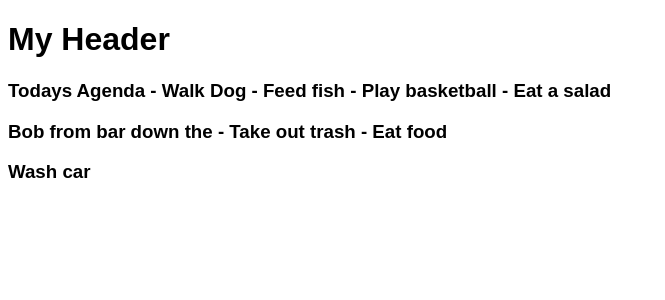
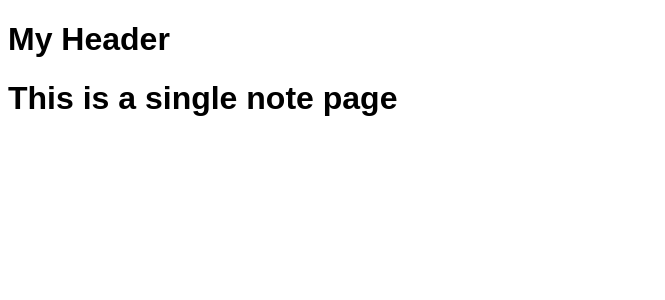
Before and after one commit to thearuniyer/notes-app, a React (Vite) app: page /note/1 in a window 1280 px wide. Shown: the top 300 px of the page, without its empty margins (0-665 px from the left). Built offline with nearby package versions, Linux system fonts and the light colour scheme.

Commit message:
Changed react-router-dom to v5

```diff
--- a/package.json
+++ b/package.json
@@ -10,7 +10,8 @@
   },
   "dependencies": {
     "react": "^18.2.0",
-    "react-dom": "^18.2.0"
+    "react-dom": "^18.2.0",
+    "react-router-dom": "^5.2.0"
   },
   "devDependencies": {
     "@types/react": "^18.0.27",
--- a/src/App.jsx
+++ b/src/App.jsx
@@ -1,14 +1,22 @@
-import './App.css'
-import Header from './components/Header'
-import NotesListPage from './pages/NotesListPage'
+import {
+  Route,
+  BrowserRouter as Router
+} from "react-router-dom";
+import './App.css';
+import Header from './components/Header';
+import NotePage from './pages/NotePage';
+import NotesListPage from './pages/NotesListPage';
 
 function App() {
 
   return (
-    <div className='App'>
-      <Header />
-      <NotesListPage />
-    </div>
+    <Router>
+      <div className='App'>
+        <Header />
+          <Route path="/" exact component={NotesListPage} />
+          <Route path="/note/:id" component={NotePage} />
+      </div>
+    </Router>
   )
 }
 
--- a/src/pages/NotePage.jsx
+++ b/src/pages/NotePage.jsx
@@ -1,6 +1,8 @@
-import React from 'react'
+import React from 'react';
+import { useParams } from 'react-router-dom';
 
-const NotePage = () => {
+const NotePage = (props) => {
+  console.log("props:", props);
   return (
     <div>
         <h1>This is a single note page</h1>
```
Also changed, not shown: 1 other file (tests, documents, lock files or other folders).
